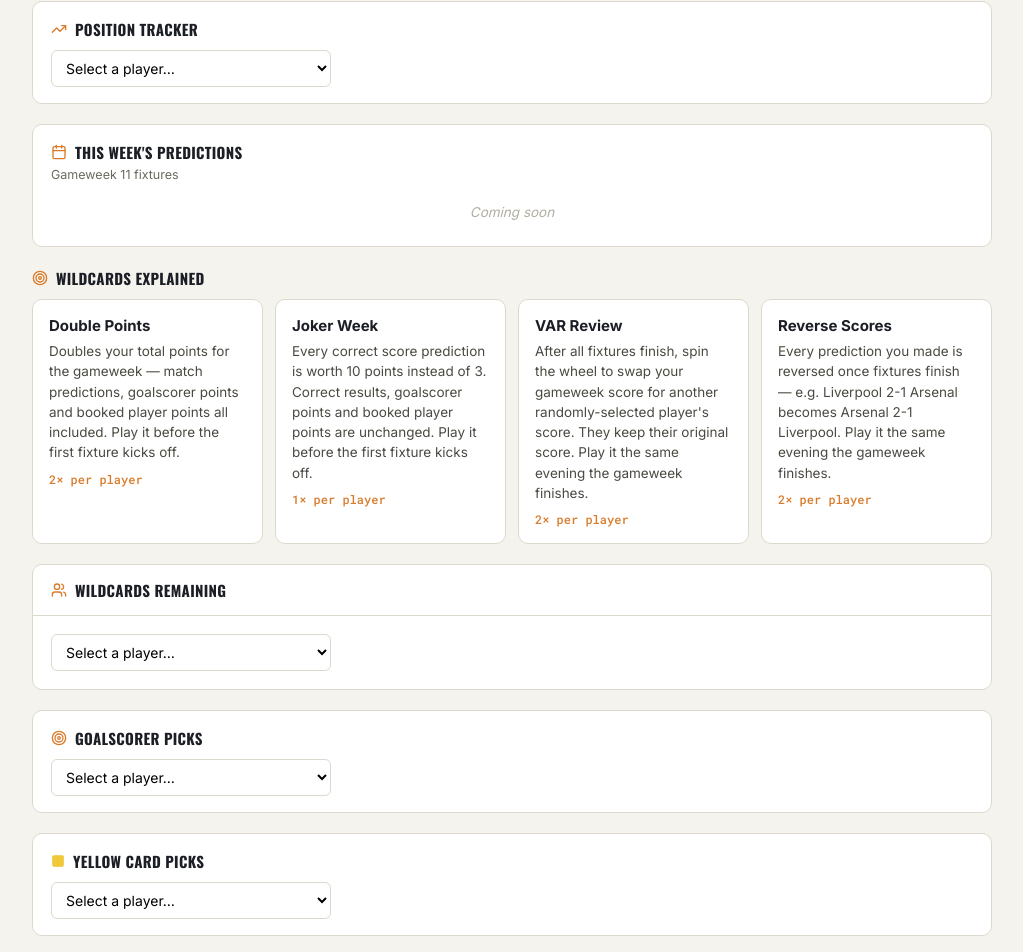
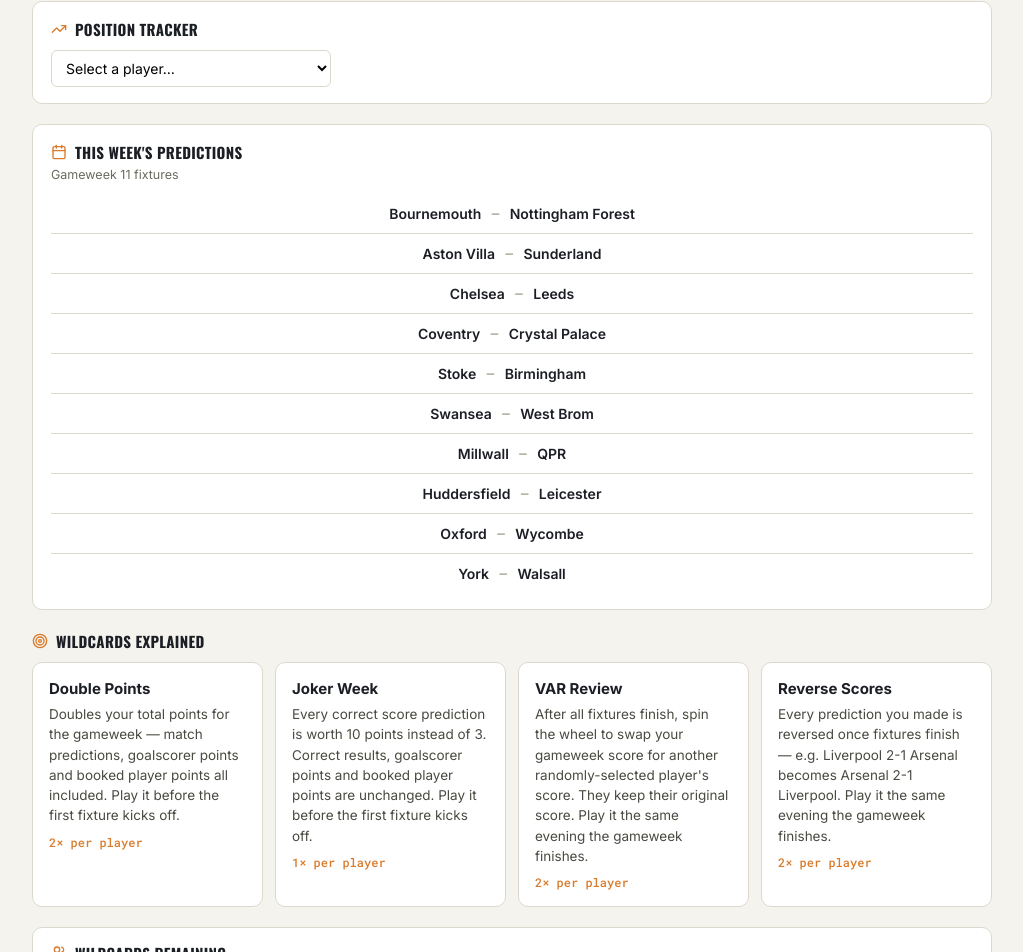
Before and after one commit to jacktullett7/Prediction-league-26-27, a React (Vite) app: page / in a window 1280 px wide. Shown: the part 1702-2654 px from the top of the page, without its empty margins (128-1151 px from the left). Built offline with nearby package versions, Linux system fonts and the light colour scheme.

Commit message:
Add files via upload

```diff
--- a/src/data.js
+++ b/src/data.js
@@ -63,16 +63,16 @@ const data = {
     { id: "pw3", playerId: "p5", prediction: "Charlton 2-1 Sheffield United" },
   ],
   fixtures: [
-    { id: "f1", home: "", away: "" },
-    { id: "f2", home: "", away: "" },
-    { id: "f3", home: "", away: "" },
-    { id: "f4", home: "", away: "" },
-    { id: "f5", home: "", away: "" },
-    { id: "f6", home: "", away: "" },
-    { id: "f7", home: "", away: "" },
-    { id: "f8", home: "", away: "" },
-    { id: "f9", home: "", away: "" },
-    { id: "f10", home: "", away: "" },
+    { id: "f1", home: "Bournemouth", away: "Nottingham Forest" },
+    { id: "f2", home: "Aston Villa", away: "Sunderland" },
+    { id: "f3", home: "Chelsea", away: "Leeds" },
+    { id: "f4", home: "Coventry", away: "Crystal Palace" },
+    { id: "f5", home: "Stoke", away: "Birmingham" },
+    { id: "f6", home: "Swansea", away: "West Brom" },
+    { id: "f7", home: "Millwall", away: "QPR" },
+    { id: "f8", home: "Huddersfield", away: "Leicester" },
+    { id: "f9", home: "Oxford", away: "Wycombe" },
+    { id: "f10", home: "York", away: "Walsall" },
   ],
   players: [
     { id: "p20", name: "Davo Witts", points: 117 },
```
